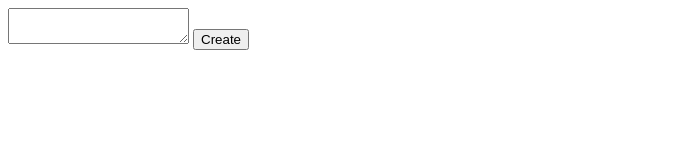
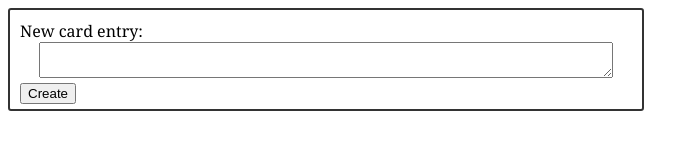
Before and after one commit to rdbishop19/dynamic-cards, a plain HTML site: page src/index.html in a window 1280 px wide. Shown: the whole page, without its empty margins (0-699 px from the left). Drawn offline with Linux system fonts and the light colour scheme.

Commit message:
style: add input box  border + padding

```diff
--- a/src/index.html
+++ b/src/index.html
@@ -8,8 +8,11 @@
     <title>Dyamic Cards</title>
 </head>
 <body>
-    <textarea id="cardText-entry"></textarea>
-    <button type="button" id="create-button">Create</button>
+    <div id="text-input">
+        <header id="header-entry">New card entry:</header id="header-entry">
+        <textarea id="cardText-entry"></textarea>
+        <button type="button" id="create-button">Create</button>
+    </div>
     <container id="card-container"></container>
     <script src="/scripts/cards.js"></script>
 </body>
--- a/src/styles/cards.css
+++ b/src/styles/cards.css
@@ -1,3 +1,7 @@
+body {
+    font-family: Cambria, Cochin, Georgia, Times, 'Times New Roman', serif;
+}
+
 .card {
     flex-flow: row;
     margin: 10px;
@@ -7,7 +11,28 @@
     background-color: aquamarine;
 }
 
+header {
+    margin-left: 10px;
+}
+
 #card-container {
     display: flex;
     flex-wrap: wrap;
 }
+
+#text-input {
+    border: 2px solid #333;
+    border-radius: 3px;
+    width: 50%;
+    padding-top: 10px;
+}
+
+#create-button {
+    margin: 5px 10px;
+}
+
+#cardText-entry {
+    display: block;
+    margin: auto;
+    width: 90%;
+}
```
